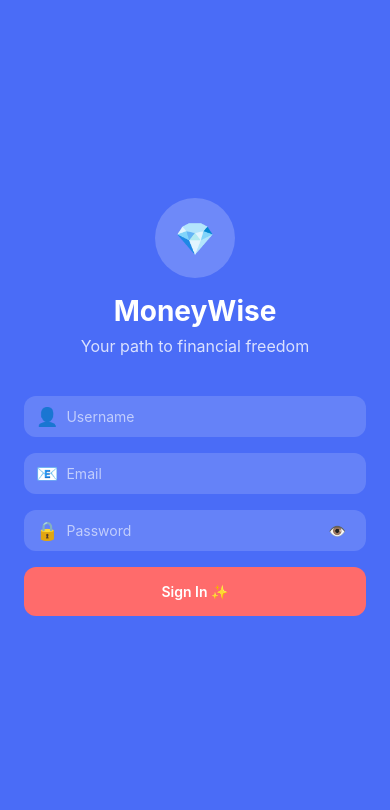
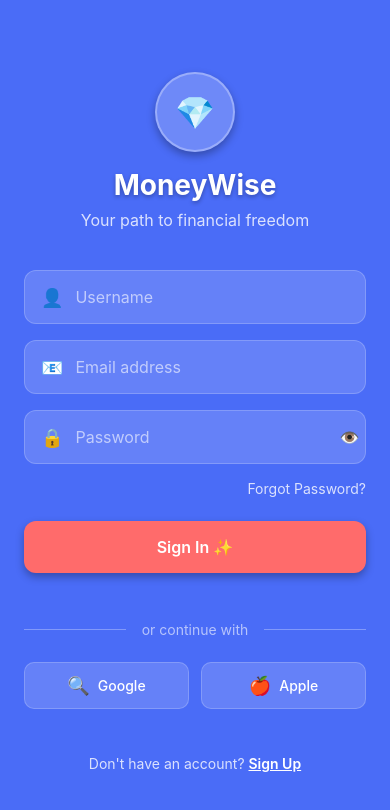
Before and after one commit to Kobe-1416/money-wise, a React Native app: screen /Login in a window 390 px wide. Shown: the top 810 px of the page. Built offline with nearby package versions, Linux system fonts and the light colour scheme.

Commit message:
update 2.1

```diff
--- a/login.js
+++ b/login.js
@@ -1,4 +1,4 @@
-// Login.js
+// Login.js (Updated with improved username storage and navigation)
 import React, { useState, useRef, useEffect } from 'react';
 import {
   View,
@@ -14,8 +14,9 @@ import {
   Alert,
 } from 'react-native';
 import { SafeAreaView } from 'react-native-safe-area-context';
+// import AsyncStorage from '@react-native-async-storage/async-storage'; // Uncomment after installing
 
-const { width } = Dimensions.get('window');
+const { width, height } = Dimensions.get('window');
 
 export default function Login({ navigation }) {
   const [username, setUsername] = useState('');
@@ -24,44 +25,104 @@ export default function Login({ navigation }) {
   const [showPassword, setShowPassword] = useState(false);
   const [isLoading, setIsLoading] = useState(false);
 
+  // Animations
   const fadeAnim = useRef(new Animated.Value(0)).current;
   const slideAnim = useRef(new Animated.Value(50)).current;
   const scaleAnim = useRef(new Animated.Value(0.9)).current;
 
   useEffect(() => {
+    // Entrance animations
     Animated.parallel([
-      Animated.timing(fadeAnim, { toValue: 1, duration: 800, useNativeDriver: true }),
-      Animated.timing(slideAnim, { toValue: 0, duration: 600, useNativeDriver: true }),
-      Animated.spring(scaleAnim, { toValue: 1, tension: 100, friction: 8, useNativeDriver: true }),
+      Animated.timing(fadeAnim, {
+        toValue: 1,
+        duration: 800,
+        useNativeDriver: true,
+      }),
+      Animated.timing(slideAnim, {
+        toValue: 0,
+        duration: 600,
+        useNativeDriver: true,
+      }),
+      Animated.spring(scaleAnim, {
+        toValue: 1,
+        tension: 100,
+        friction: 8,
+        useNativeDriver: true,
+      }),
     ]).start();
   }, []);
 
   const storeUserData = (userData) => {
-    global.userData = userData; // in-memory global storage
+    // Store in global variable for immediate use
+    global.userData = userData;
     console.log('User data stored successfully:', userData);
+
+    // Uncomment below for persistent storage after installing AsyncStorage
+    /*
+    try {
+      await AsyncStorage.setItem('userData', JSON.stringify(userData));
+      console.log('User data stored to AsyncStorage');
+    } catch (error) {
+      console.error('Error storing user data:', error);
+    }
+    */
   };
 
-  const handleLogin = () => {
-    if (!username.trim() || !email.trim() || !password.trim()) {
-      Alert.alert('Validation Error', 'Please fill in all fields');
+  const handleLogin = async () => {
+    // Validation
+    if (!username.trim()) {
+      Alert.alert('Validation Error', 'Please enter your username');
+      return;
+    }
+    if (!email.trim()) {
+      Alert.alert('Validation Error', 'Please enter your email');
+      return;
+    }
+    if (!password.trim()) {
+      Alert.alert('Validation Error', 'Please enter your password');
       return;
     }
 
     setIsLoading(true);
 
+    // Store user data BEFORE navigation
     const userData = {
       username: username.trim(),
       email: email.trim(),
-      password: password.trim(),
       loginDate: new Date().toISOString(),
     };
 
+    // Store the data
     storeUserData(userData);
 
+    // Simulate login process and navigate
     setTimeout(() => {
       setIsLoading(false);
-      navigation.replace('Tabs', { screen: 'Home' });
+      console.log('Navigating with user data:', userData);
+
+      // Navigate to homepage and pass username as parameter
+      navigation.replace('Tabs', {
+        screen: 'Home', // Assuming your home tab is named 'Home'
+        params: { username: userData.username }
+      });
     }, 1500);
+  };
+
+  const handleSocialLogin = (provider) => {
+    console.log(`Login with ${provider}`);
+    // For demo purposes, let's simulate social login with a default username
+    const defaultUserData = {
+      username: `${provider}User`,
+      email: `user@${provider.toLowerCase()}.com`,
+      loginDate: new Date().toISOString(),
+    };
+
+    storeUserData(defaultUserData);
+
+    navigation.replace('Tabs', {
+      screen: 'Home',
+      params: { username: defaultUserData.username }
+    });
   };
 
   return (
@@ -73,10 +134,19 @@ export default function Login({ navigation }) {
             behavior={Platform.OS === 'ios' ? 'padding' : 'height'}
             style={styles.keyboardView}
           >
-            <Animated.View style={[
-              styles.contentContainer,
-              { opacity: fadeAnim, transform: [{ translateY: slideAnim }, { scale: scaleAnim }] }
-            ]}>
+            <Animated.View
+              style={[
+                styles.contentContainer,
+                {
+                  opacity: fadeAnim,
+                  transform: [
+                    { translateY: slideAnim },
+                    { scale: scaleAnim }
+                  ]
+                }
+              ]}
+            >
+              {/* Logo/Brand Section */}
               <View style={styles.brandSection}>
                 <View style={styles.logoContainer}>
                   <Text style={styles.logoEmoji}>💎</Text>
@@ -85,7 +155,9 @@ export default function Login({ navigation }) {
                 <Text style={styles.brandSubtitle}>Your path to financial freedom</Text>
               </View>
 
+              {/* Login Form */}
               <View style={styles.formContainer}>
+                {/* Username Input */}
                 <View style={styles.inputContainer}>
                   <Text style={styles.inputIcon}>👤</Text>
                   <TextInput
@@ -94,20 +166,27 @@ export default function Login({ navigation }) {
                     placeholderTextColor="rgba(255,255,255,0.6)"
                     value={username}
                     onChangeText={setUsername}
+                    autoCapitalize="none"
+                    autoCorrect={false}
                   />
                 </View>
 
+                {/* Email Input */}
                 <View style={styles.inputContainer}>
                   <Text style={styles.inputIcon}>📧</Text>
                   <TextInput
                     style={styles.textInput}
-                    placeholder="Email"
+                    placeholder="Email address"
                     placeholderTextColor="rgba(255,255,255,0.6)"
                     value={email}
                     onChangeText={setEmail}
+                    keyboardType="email-address"
+                    autoCapitalize="none"
+                    autoCorrect={false}
                   />
                 </View>
 
+                {/* Password Input */}
                 <View style={styles.inputContainer}>
                   <Text style={styles.inputIcon}>🔒</Text>
                   <TextInput
@@ -118,19 +197,70 @@ export default function Login({ navigation }) {
                     onChangeText={setPassword}
                     secureTextEntry={!showPassword}
                   />
-                  <Pressable onPress={() => setShowPassword(!showPassword)} style={styles.eyeIcon}>
-                    <Text>{showPassword ? "🙈" : "👁️"}</Text>
+                  <Pressable
+                    onPress={() => setShowPassword(!showPassword)}
+                    style={styles.eyeIcon}
+                  >
+                    <Text style={styles.eyeIconText}>
+                      {showPassword ? "🙈" : "👁️"}
+                    </Text>
                   </Pressable>
                 </View>
 
+                {/* Forgot Password */}
+                <Pressable style={styles.forgotPassword}>
+                  <Text style={styles.forgotPasswordText}>Forgot Password?</Text>
+                </Pressable>
+
+                {/* Login Button */}
                 <Pressable
                   style={[styles.loginButton, isLoading && styles.loginButtonLoading]}
                   onPress={handleLogin}
                   disabled={isLoading}
                 >
-                  <Text style={styles.loginButtonText}>
-                    {isLoading ? "Signing In..." : "Sign In ✨"}
-                  </Text>
+                  <View style={styles.loginButtonContent}>
+                    {isLoading ? (
+                      <View style={styles.loadingContainer}>
+                        <Text style={styles.loginButtonText}>Signing In...</Text>
+                        <Text style={styles.loadingSpinner}>⏳</Text>
+                      </View>
+                    ) : (
+                      <Text style={styles.loginButtonText}>Sign In ✨</Text>
+                    )}
+                  </View>
+                </Pressable>
+
+                {/* Divider */}
+                <View style={styles.dividerContainer}>
+                  <View style={styles.dividerLine} />
+                  <Text style={styles.dividerText}>or continue with</Text>
+                  <View style={styles.dividerLine} />
+                </View>
+
+                {/* Social Login Buttons */}
+                <View style={styles.socialContainer}>
+                  <Pressable
+                    style={styles.socialButton}
+                    onPress={() => handleSocialLogin('Google')}
+                  >
+                    <Text style={styles.socialIcon}>🔍</Text>
+                    <Text style={styles.socialText}>Google</Text>
+                  </Pressable>
+                  <Pressable
+                    style={styles.socialButton}
+                    onPress={() => handleSocialLogin('Apple')}
+                  >
+                    <Text style={styles.socialIcon}>🍎</Text>
+                    <Text style={styles.socialText}>Apple</Text>
+                  </Pressable>
+                </View>
+              </View>
+
+              {/* Sign Up Link */}
+              <View style={styles.signupContainer}>
+                <Text style={styles.signupText}>Don't have an account? </Text>
+                <Pressable onPress={() => console.log('Navigate to signup')}>
+                  <Text style={styles.signupLink}>Sign Up</Text>
                 </Pressable>
               </View>
             </Animated.View>
@@ -142,21 +272,180 @@ export default function Login({ navigation }) {
 }
 
 const styles = StyleSheet.create({
-  loginContainer: { flex: 1, backgroundColor: '#4a6cf7' },
-  safeArea: { flex: 1 },
-  keyboardView: { flex: 1 },
-  contentContainer: { flex: 1, paddingHorizontal: 24, justifyContent: 'center' },
-  brandSection: { alignItems: 'center', marginBottom: 40 },
-  logoContainer: { width: 80, height: 80, borderRadius: 40, backgroundColor: 'rgba(255,255,255,0.2)', justifyContent: 'center', alignItems: 'center', marginBottom: 16 },
-  logoEmoji: { fontSize: 32 },
-  brandTitle: { fontSize: 28, fontWeight: '700', color: 'white', marginBottom: 8 },
-  brandSubtitle: { fontSize: 16, color: 'rgba(255,255,255,0.8)' },
-  formContainer: { marginBottom: 30 },
-  inputContainer: { flexDirection: 'row', alignItems: 'center', backgroundColor: 'rgba(255,255,255,0.15)', borderRadius: 12, marginBottom: 16, paddingHorizontal: 12 },
-  inputIcon: { marginRight: 8, fontSize: 18 },
-  textInput: { flex: 1, paddingVertical: 12, color: 'white' },
-  eyeIcon: { padding: 8 },
-  loginButton: { borderRadius: 12, padding: 16, alignItems: 'center', backgroundColor: '#ff6b6b' },
-  loginButtonLoading: { backgroundColor: '#ff9999' },
-  loginButtonText: { color: 'white', fontWeight: '600' },
+  loginContainer: {
+    flex: 1,
+    backgroundColor: '#4a6cf7',
+  },
+  safeArea: {
+    flex: 1,
+  },
+  keyboardView: {
+    flex: 1,
+  },
+  contentContainer: {
+    flex: 1,
+    paddingHorizontal: 24,
+    justifyContent: 'center',
+  },
+  brandSection: {
+    alignItems: 'center',
+    marginBottom: 40,
+  },
+  logoContainer: {
+    width: 80,
+    height: 80,
+    borderRadius: 40,
+    backgroundColor: 'rgba(255,255,255,0.2)',
+    justifyContent: 'center',
+    alignItems: 'center',
+    marginBottom: 16,
+    borderWidth: 2,
+    borderColor: 'rgba(255,255,255,0.3)',
+    shadowColor: '#000',
+    shadowOffset: { width: 0, height: 4 },
+    shadowOpacity: 0.3,
+    shadowRadius: 8,
+    elevation: 8,
+  },
+  logoEmoji: {
+    fontSize: 32,
+  },
+  brandTitle: {
+    fontSize: 28,
+    fontWeight: '700',
+    color: 'white',
+    marginBottom: 8,
+    textShadowColor: 'rgba(0,0,0,0.3)',
+    textShadowOffset: { width: 0, height: 2 },
+    textShadowRadius: 4,
+  },
+  brandSubtitle: {
+    fontSize: 16,
+    color: 'rgba(255,255,255,0.8)',
+    textAlign: 'center',
+  },
+  formContainer: {
+    marginBottom: 30,
+  },
+  inputContainer: {
+    flexDirection: 'row',
+    alignItems: 'center',
+    backgroundColor: 'rgba(255,255,255,0.15)',
+    borderRadius: 12,
+    marginBottom: 16,
+    borderWidth: 1,
+    borderColor: 'rgba(255,255,255,0.2)',
+  },
+  inputIcon: {
+    marginLeft: 16,
+    marginRight: 12,
+    fontSize: 18,
+  },
+  textInput: {
+    flex: 1,
+    paddingVertical: 16,
+    fontSize: 16,
+    color: 'white',
+  },
+  eyeIcon: {
+    padding: 16,
+  },
+  eyeIconText: {
+    fontSize: 16,
+  },
+  forgotPassword: {
+    alignSelf: 'flex-end',
+    marginBottom: 24,
+  },
+  forgotPasswordText: {
+    color: 'rgba(255,255,255,0.8)',
+    fontSize: 14,
+  },
+  loginButton: {
+    borderRadius: 12,
+    overflow: 'hidden',
+    marginBottom: 24,
+    backgroundColor: '#ff6b6b',
+    shadowColor: '#000',
+    shadowOffset: { width: 0, height: 4 },
+    shadowOpacity: 0.3,
+    shadowRadius: 8,
+    elevation: 8,
+  },
+  loginButtonContent: {
+    paddingVertical: 16,
+    alignItems: 'center',
+  },
+  loginButtonLoading: {
+    backgroundColor: '#ff9999',
+  },
+  loginButtonText: {
+    color: 'white',
+    fontSize: 16,
+    fontWeight: '600',
+  },
+  loadingContainer: {
+    flexDirection: 'row',
+    alignItems: 'center',
+    gap: 8,
+  },
+  loadingSpinner: {
+    fontSize: 14,
+  },
+  dividerContainer: {
+    flexDirection: 'row',
+    alignItems: 'center',
+    marginVertical: 24,
+  },
+  dividerLine: {
+    flex: 1,
+    height: 1,
+    backgroundColor: 'rgba(255,255,255,0.3)',
+  },
+  dividerText: {
+    color: 'rgba(255,255,255,0.6)',
+    marginHorizontal: 16,
+    fontSize: 14,
+  },
+  socialContainer: {
+    flexDirection: 'row',
+    justifyContent: 'space-between',
+    gap: 12,
+    marginBottom: 16,
+  },
+  socialButton: {
+    flex: 1,
+    flexDirection: 'row',
+    alignItems: 'center',
+    justifyContent: 'center',
+    paddingVertical: 12,
+    borderRadius: 10,
+    backgroundColor: 'rgba(255,255,255,0.15)',
+    borderWidth: 1,
+    borderColor: 'rgba(255,255,255,0.2)',
+    gap: 8,
+  },
+  socialIcon: {
+    fontSize: 18,
+  },
+  socialText: {
+    color: 'white',
+    fontSize: 14,
+    fontWeight: '500',
+  },
+  signupContainer: {
+    flexDirection: 'row',
+    justifyContent: 'center',
+    alignItems: 'center',
+  },
+  signupText: {
+    color: 'rgba(255,255,255,0.8)',
+    fontSize: 14,
+  },
+  signupLink: {
+    color: 'white',
+    fontSize: 14,
+    fontWeight: '600',
+    textDecorationLine: 'underline',
+  },
 });
```
Also changed, not shown: 1 other file (tests, documents, lock files or other folders).
